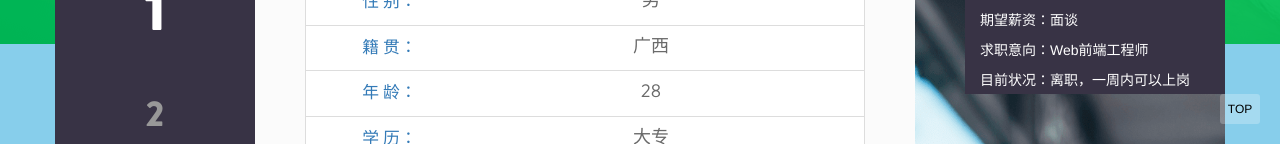
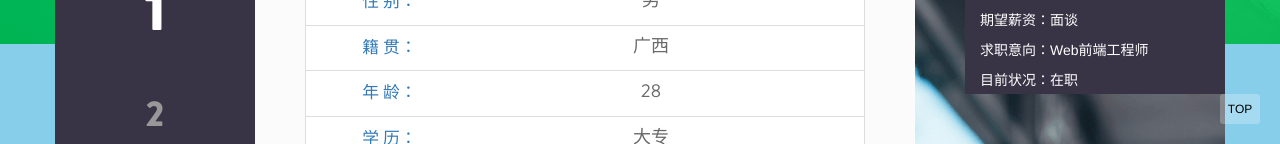
Before and after one commit to Panshengxi/Panshengxi.github.io, a plain HTML site: page index.html in a window 1280 px wide. Shown: the part 656-800 px from the top of the page. Drawn offline with Linux system fonts and the light colour scheme.

Commit message:
修改了目前状态

```diff
--- a/index.html
+++ b/index.html
@@ -247,7 +247,7 @@
                   <p>工作年限：3年</p>
                <p>期望薪资：面谈</p>
                <p> 求职意向：Web前端工程师</p>
-               <p>目前状况：离职，一周内可以上岗</p>
+               <p>目前状况：在职</p>
                 </div>
               </div>
               <div class="col-md-10 box4 tx1 fadeInUp"></div>
```
